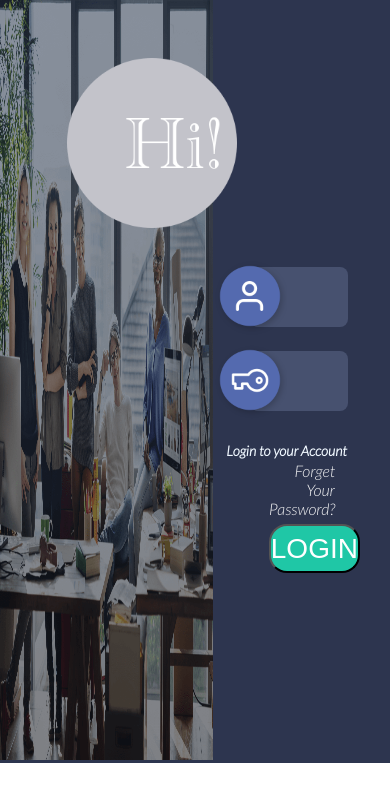
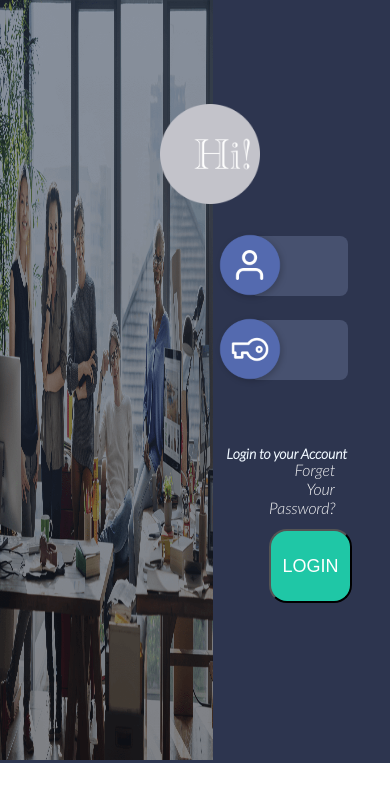
Before and after one commit to micheaol/login-page, a plain HTML site: page index.html in a window 390 px wide. Drawn offline with Linux system fonts and the light colour scheme.

Commit message:
Final media query for styling

```diff
--- a/styles/style.css
+++ b/styles/style.css
@@ -7,6 +7,7 @@
 body {
   font-family: 'Lato', sans-serif, Roboto, system, Helvetica, Arial, Tahoma,
     PingFang SC, Hiragino Sans GB, Lantinghei SC, Microsoft YaHei, sans-serif;
+    height: 100%;
 }
 main {
   /* height: 100vh; */
@@ -187,7 +188,7 @@ form {
     font-weight: 300px;
     line-height: 30px;
     font-size: 14px;
-        margin-bottom: 8%;
+    margin-bottom: 100px;
     margin-top: 23%;
     text-align: center;
   }
@@ -201,7 +202,7 @@ form {
     /* background-color: #47516f !important; */
   }
   .forget {
-    margin-top: 50px;
+    margin-top: 80px;
     margin-right: 55px;
     font-size: 16px;
     line-height: 19px;
@@ -210,4 +211,29 @@ form {
     font-weight: 200px;
     cursor: pointer;
   }
+
+  .hi {
+    position: absolute;
+    bottom: 90%;
+    color: aliceblue;
+    right: 85%;
+    background-image: url('../images/hi.png');
+    width: 100px;
+    height: 100px;
+    background-size: 100%;
   }
+  .submit-btn {
+    width: 68.8%;
+    color: #fff;
+    margin: 10% auto 0;
+    background-color: #1fc7a6;
+    height: 15%;
+    text-align: center;
+    line-height: 70px;
+    font-size: 18px;
+    font-weight: 100;
+    border-radius: 18px;
+    color: #fff;
+    cursor: pointer;
+  }
+}
```
Lines whose indentation alone changed are shown as unchanged.
